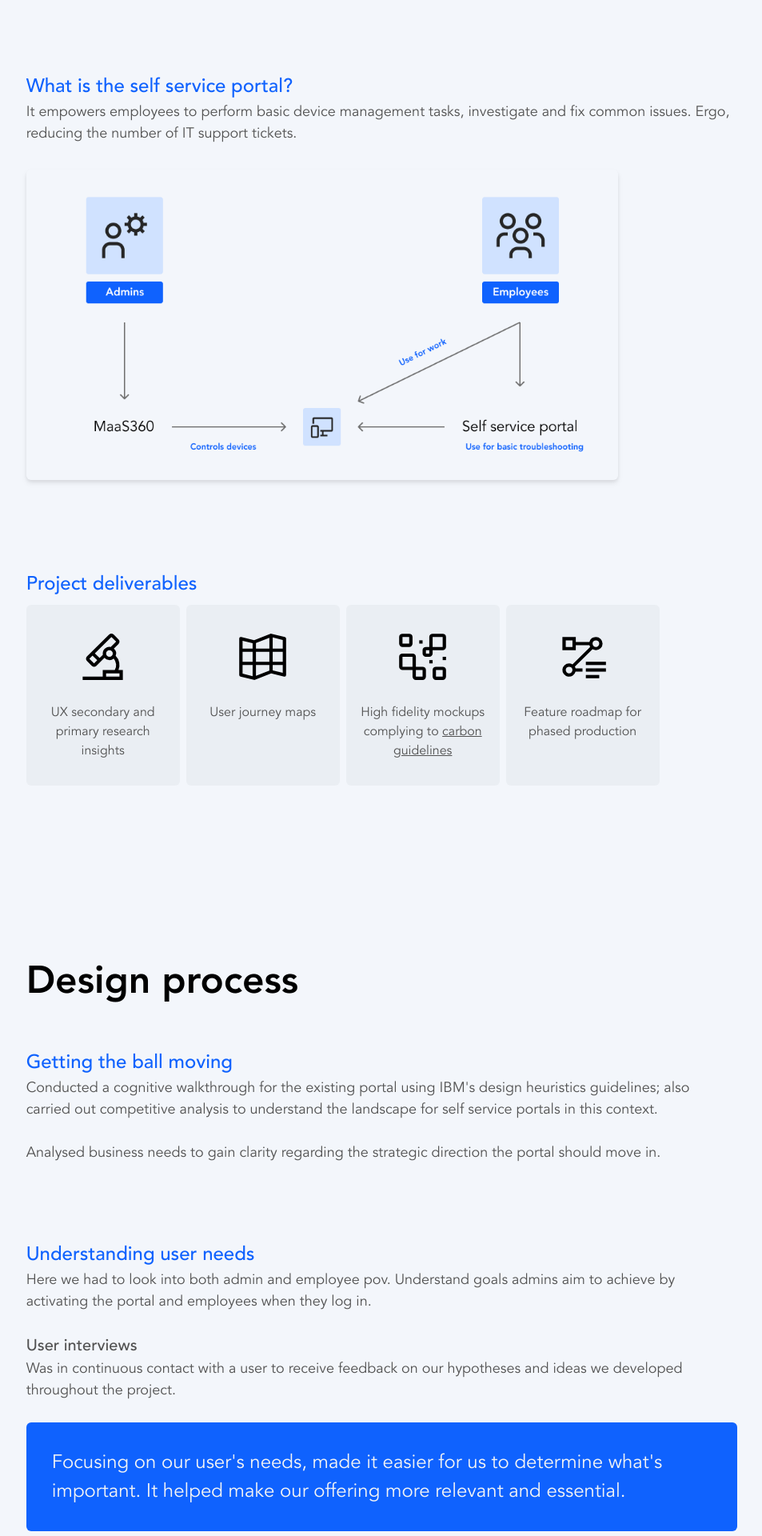
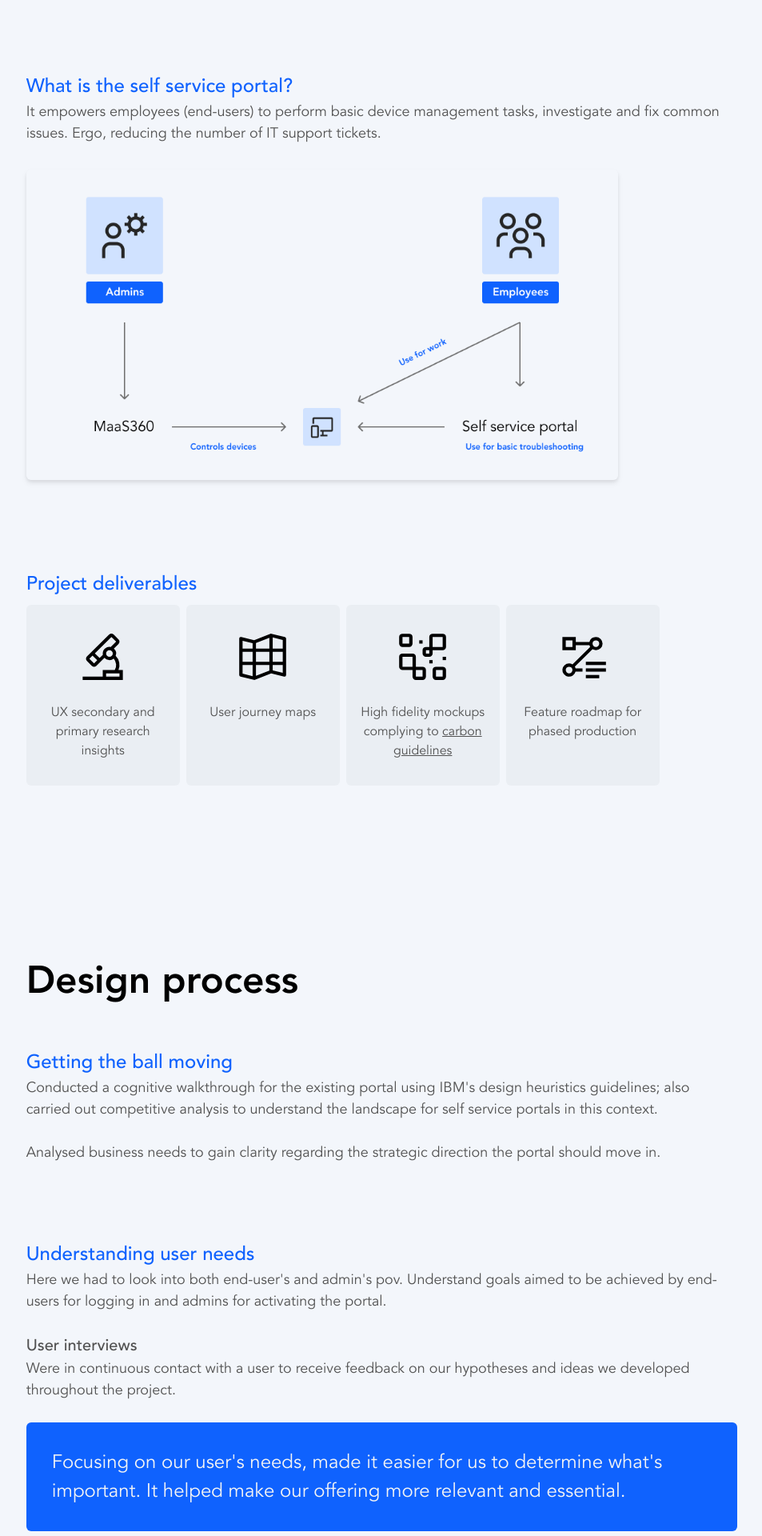
Before and after one commit to Rishab2000/Design-Portfolio, a React (Create React App) app: page /#/self-service-portal in a window 1280 px wide. Shown: the part 1260-3180 px from the top of the page at 80% size, without its empty margins (74-1027 px from the left). Built offline with nearby package versions, Linux system fonts and the light colour scheme.

Commit message:
self service portal

```diff
--- a/src/content/selfServicePortal/selfServicePortal.js
+++ b/src/content/selfServicePortal/selfServicePortal.js
@@ -58,7 +58,7 @@ const SelfServicePortal = (props) => {
           heading="What is the self service portal?"
           desc={
             <span>
-              It empowers employees to perform basic device management tasks,
+              It empowers employees (end-users) to perform basic device management tasks,
               investigate and fix common issues. Ergo, reducing the number of IT
               support tickets. <br />
               {/* It provides employees with key MDM tools so that they can solve
@@ -177,18 +177,17 @@ const SelfServicePortal = (props) => {
           heading="Understanding user needs"
           desc={
             <span>
-              Here we had to look into both admin and employee pov. Understand
-              goals admins aim to achieve by activating the portal and employees
-              when they log in.
+              Here we had to look into both end-user's and admin's pov. Understand
+              goals aimed to be achieved by end-users for logging in and admins for activating the
+              portal.
               <br />
               <br />
               <span className="text-xl font-avenir-medium">
                 User interviews
               </span>
               <br />
-              Was in continuous contact with a user to
-              receive feedback on our hypotheses and ideas we developed
-              throughout the project.
+              Were in continuous contact with a user to receive feedback on our
+              hypotheses and ideas we developed throughout the project.
               {/* This provided us insight on
               their needs that helped us decide and prioritize what's most
               important. */}
@@ -300,7 +299,8 @@ const SelfServicePortal = (props) => {
           desc={
             <span>
               Learnt the importance of maintaining specific goals for nearly
-              everything, from reaching out to team members to managing time to making design decisions.
+              everything, from reaching out to team members to managing time to
+              making design decisions.
               {/* either by coming in with questions or asking for specific feedback on my work. */}
               {/* Much of what I learned came from collaborations.
               I’d spend meetings discussing interaction and visual decisions,
```
